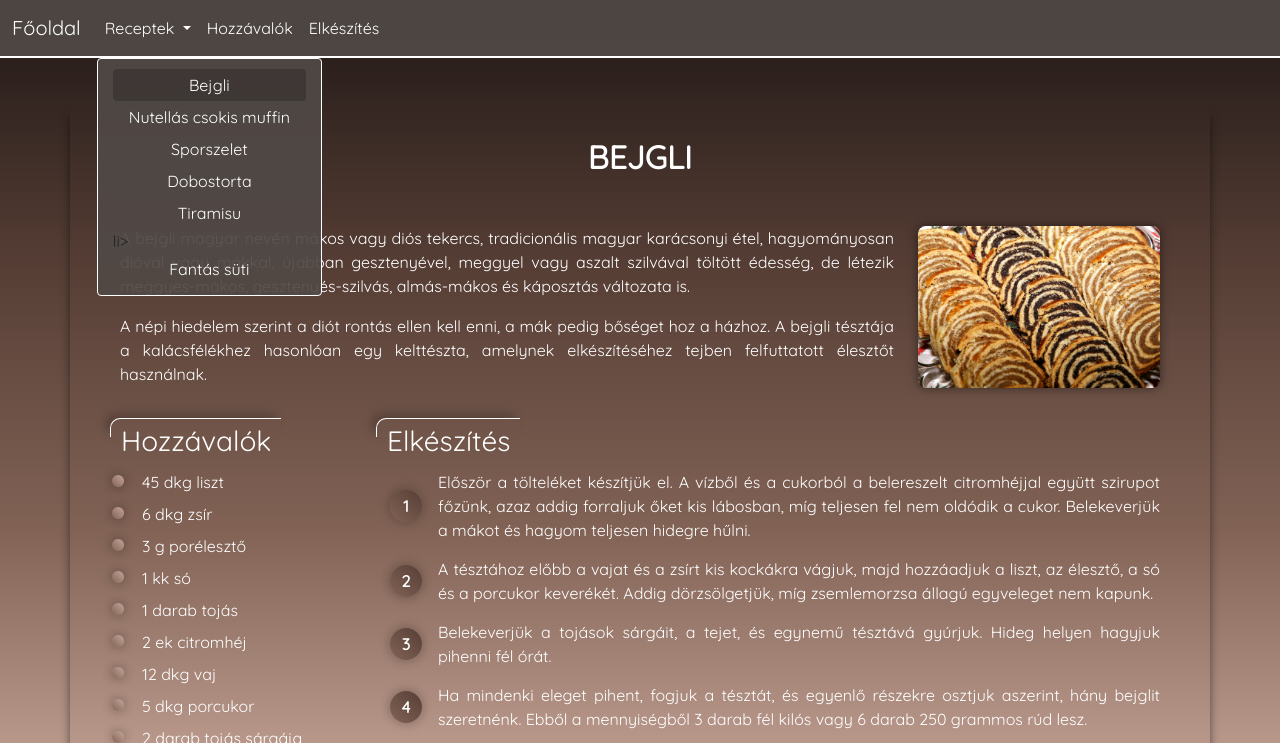
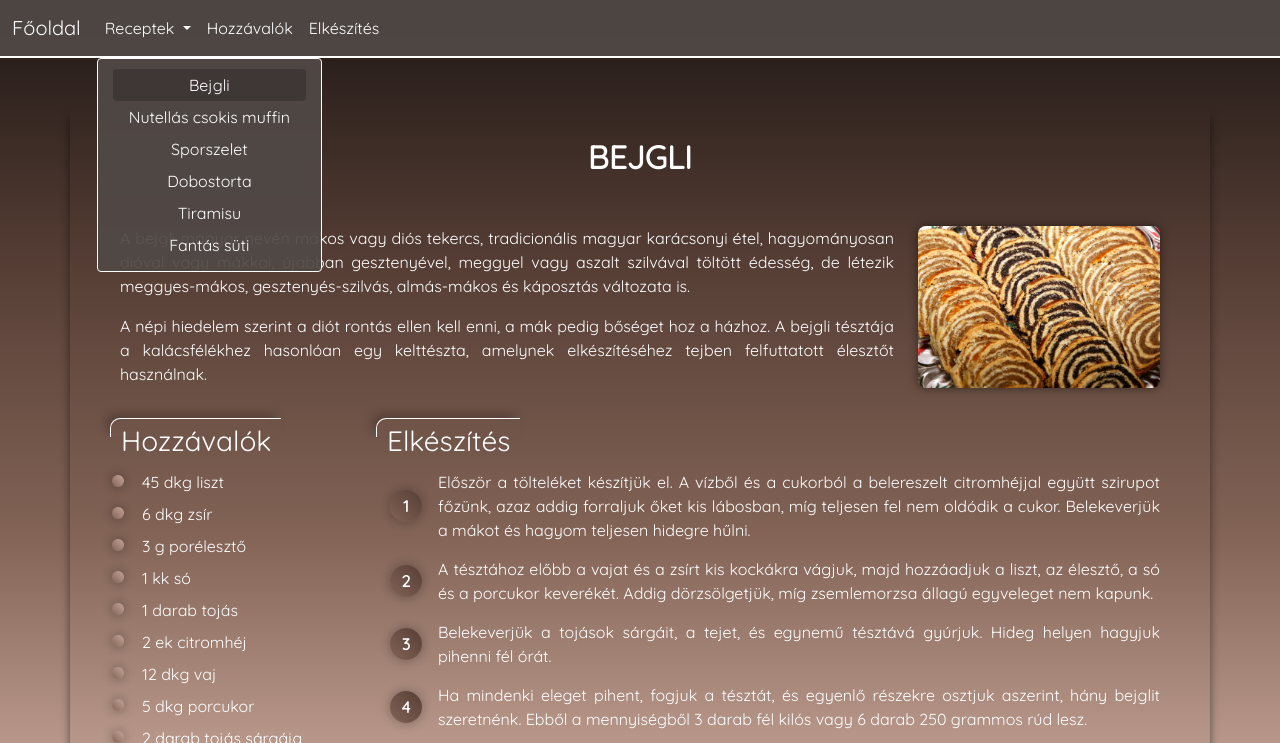
Before and after one commit to dernox47/Projext-011-1, a plain HTML site: page bejgli.html in a window 1280 px wide. Both pictures are taken after a click on the button "Receptek". Shown: the top 743 px of the page. Drawn offline with nearby package versions, Linux system fonts and the light colour scheme; a web font is replaced by a local one.

Commit message:
Link kijavítás

```diff
--- a/bejgli.html
+++ b/bejgli.html
@@ -29,8 +29,8 @@
                             <li><a class="dropdown-item" href="sportszelet.html">Sporszelet</a></li>
                             <li><a class="dropdown-item" href="dobos.html">Dobostorta</a></li>
                             <li><a class="dropdown-item" href="tiramisu.html">Tiramisu</a></li>
-                            li><a class="dropdown-item" href="fanta.html">Fantás süti</a></li>
-                    </ul>
+                            <li><a class="dropdown-item" href="fanta.html">Fantás süti</a></li>
+                        </ul>
                     </li>
                     <li class="nav-item">
                         <a class="nav-link" href="#first">Hozzávalók</a>
```
Also changed, not shown: nutellamuffin.html (+2 -2 lines), sportszelet.html (+2 -2 lines), tiramisu.html (+2 -2 lines).
